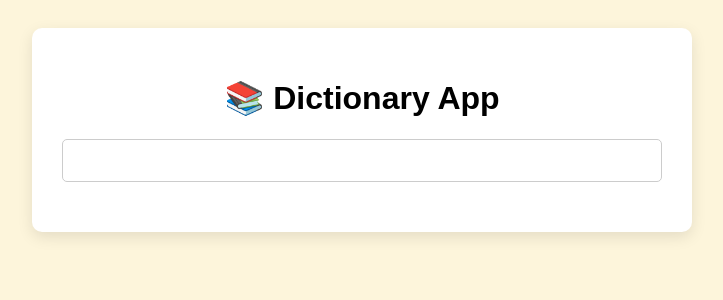
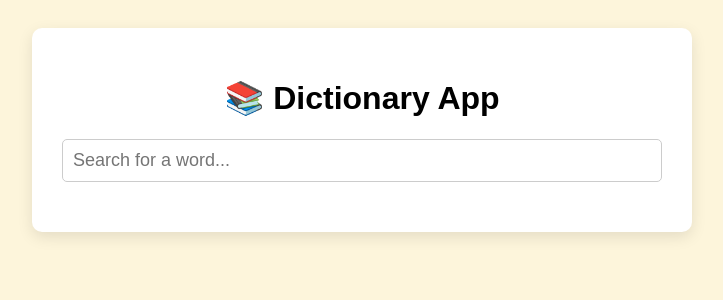
Before and after one commit to SiiyaN/dictionary-app, a React (Create React App) app: page / in a window 1280 px wide. Shown: the top 300 px of the page, without its empty margins (278-1001 px from the left). Built offline with nearby package versions, Linux system fonts and the light colour scheme.

Commit message:
removedd unused state to resolve a deploy error

```diff
--- a/src/Dictionary.js
+++ b/src/Dictionary.js
@@ -3,6 +3,7 @@ import "./App.css";
 
 export default function Dictionary() {
   let [word, setWord] = useState("");
+
   function search(event) {
     event.preventDefault();
     alert("Please Wait...");
@@ -16,8 +17,18 @@ export default function Dictionary() {
   return (
     <div className="Dictionary">
       <form onSubmit={search}>
-        <input type="search" onChange={handleWordChange} />
+        <input
+          type="search"
+          placeholder="Search for a word..."
+          onChange={handleWordChange}
+        />
       </form>
+
+      {word && (
+        <p className="searching">
+          Searcing for: <strong>{word}</strong>
+        </p>
+      )}
     </div>
   );
 }
```
